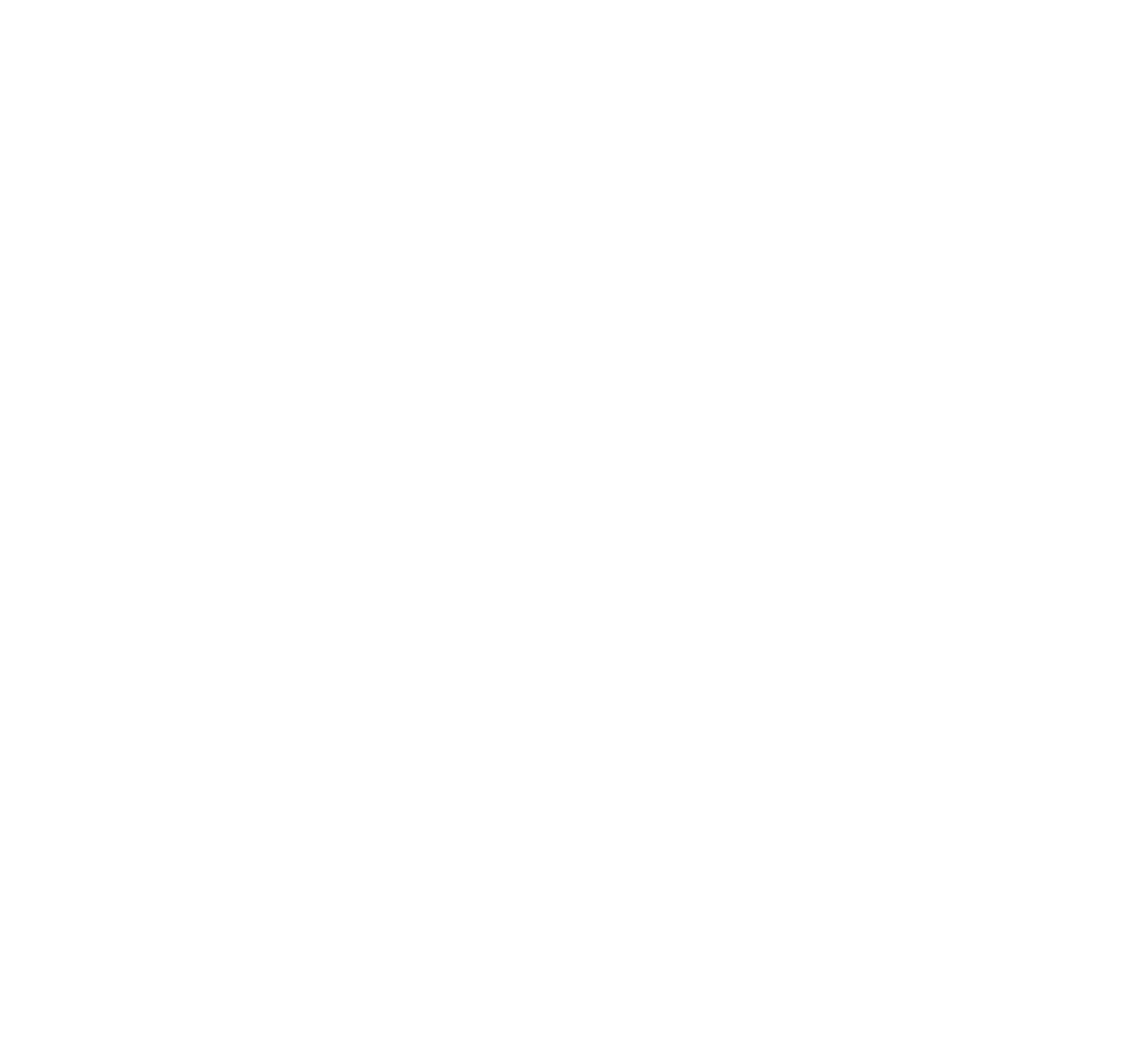
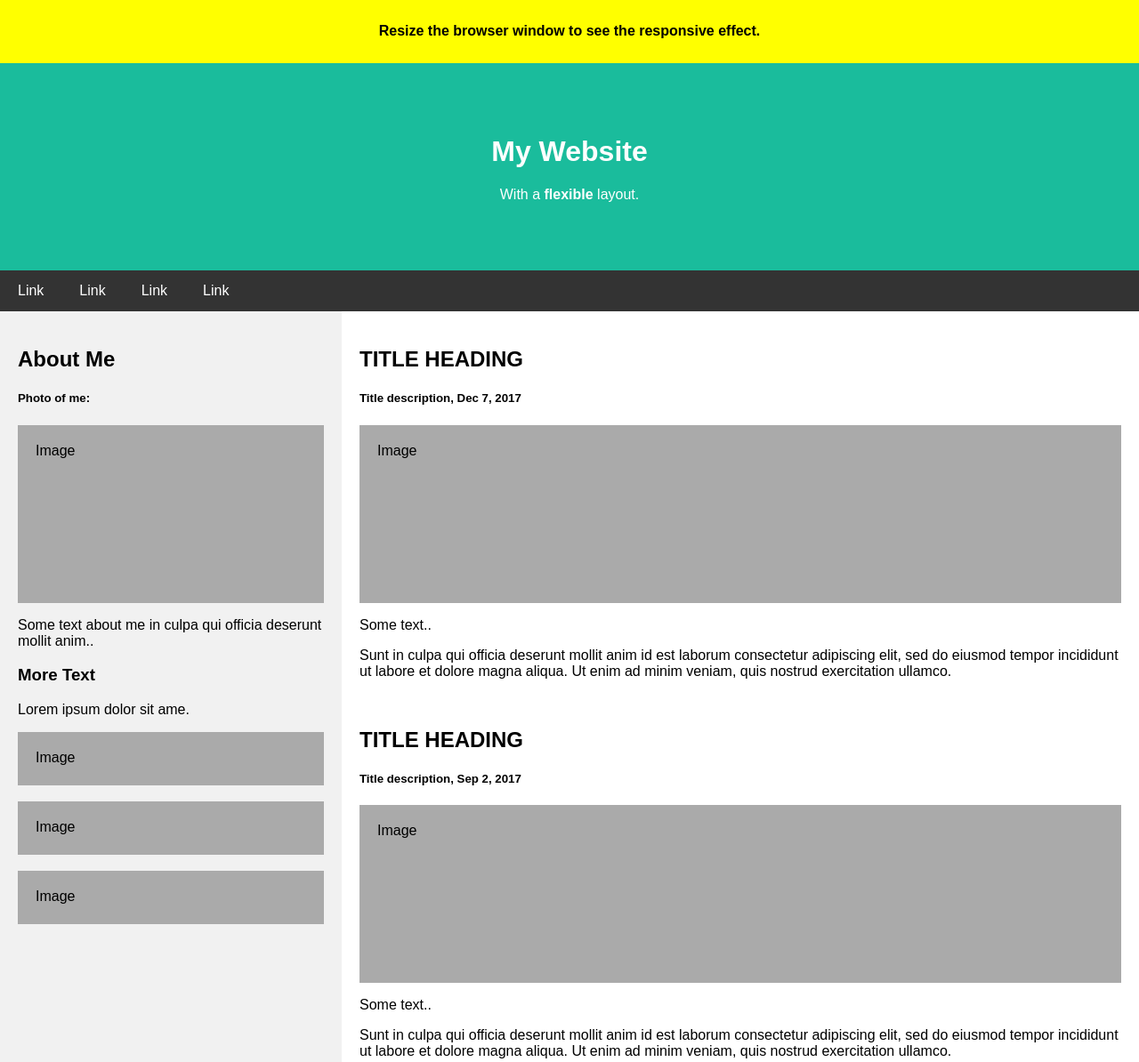
Before and after one commit to Amiramahmoudmousa/project-1, a plain HTML site: page index.html in a window 1280 px wide. Shown: the top 1194 px of the page at 89% size. Before the commit the page ends 800 px from the top, so only its background shows below. Drawn offline with Linux system fonts and the light colour scheme.

Commit message:
edit index

```diff
--- a/index.html
+++ b/index.html
@@ -1,11 +1,144 @@
 <!DOCTYPE html>
-<html lang="en">
+<html>
 <head>
-    <meta charset="UTF-8">
-    <meta name="viewport" content="width=device-width, initial-scale=1.0">
-    <title>protfolio</title>
+<title>Page Title</title>
+<meta charset="UTF-8">
+<meta name="viewport" content="width=device-width, initial-scale=1">
+<style>
+* {
+  box-sizing: border-box;
+}
+
+/* Style the body */
+body {
+  font-family: Arial;
+  margin: 0;
+}
+
+/* Header/logo Title */
+.header {
+  padding: 60px;
+  text-align: center;
+  background: #1abc9c;
+  color: white;
+}
+
+/* Style the top navigation bar */
+.navbar {
+  display: flex;
+  background-color: #333;
+}
+
+/* Style the navigation bar links */
+.navbar a {
+  color: white;
+  padding: 14px 20px;
+  text-decoration: none;
+  text-align: center;
+}
+
+/* Change color on hover */
+.navbar a:hover {
+  background-color: #ddd;
+  color: black;
+}
+
+/* Column container */
+.row {
+  display: flex;
+  flex-wrap: wrap;
+}
+
+/* Create two unequal columns that sits next to each other */
+/* Sidebar/left column */
+.side {
+  flex: 30%;
+  background-color: #f1f1f1;
+  padding: 20px;
+}
+
+/* Main column */
+.main {
+  flex: 70%;
+  background-color: white;
+  padding: 20px;
+}
+
+/* Fake image, just for this example */
+.fakeimg {
+  background-color: #aaa;
+  width: 100%;
+  padding: 20px;
+}
+
+/* Footer */
+.footer {
+  padding: 20px;
+  text-align: center;
+  background: #ddd;
+}
+
+/* Responsive layout - when the screen is less than 700px wide, make the two columns stack on top of each other instead of next to each other */
+@media screen and (max-width: 700px) {
+  .row, .navbar {
+    flex-direction: column;
+  }
+}
+</style>
 </head>
 <body>
 
+<!-- Note -->
+<div style="background:yellow;padding:5px">
+  <h4 style="text-align:center">Resize the browser window to see the responsive effect.</h4>
+</div>
+
+<!-- Header -->
+<div class="header">
+  <h1>My Website</h1>
+  <p>With a <b>flexible</b> layout.</p>
+</div>
+
+<!-- Navigation Bar -->
+<div class="navbar">
+  <a href="#">Link</a>
+  <a href="#">Link</a>
+  <a href="#">Link</a>
+  <a href="#">Link</a>
+</div>
+
+<!-- The flexible grid (content) -->
+<div class="row">
+  <div class="side">
+    <h2>About Me</h2>
+    <h5>Photo of me:</h5>
+    <div class="fakeimg" style="height:200px;">Image</div>
+    <p>Some text about me in culpa qui officia deserunt mollit anim..</p>
+    <h3>More Text</h3>
+    <p>Lorem ipsum dolor sit ame.</p>
+    <div class="fakeimg" style="height:60px;">Image</div><br>
+    <div class="fakeimg" style="height:60px;">Image</div><br>
+    <div class="fakeimg" style="height:60px;">Image</div>
+  </div>
+  <div class="main">
+    <h2>TITLE HEADING</h2>
+    <h5>Title description, Dec 7, 2017</h5>
+    <div class="fakeimg" style="height:200px;">Image</div>
+    <p>Some text..</p>
+    <p>Sunt in culpa qui officia deserunt mollit anim id est laborum consectetur adipiscing elit, sed do eiusmod tempor incididunt ut labore et dolore magna aliqua. Ut enim ad minim veniam, quis nostrud exercitation ullamco.</p>
+    <br>
+    <h2>TITLE HEADING</h2>
+    <h5>Title description, Sep 2, 2017</h5>
+    <div class="fakeimg" style="height:200px;">Image</div>
+    <p>Some text..</p>
+    <p>Sunt in culpa qui officia deserunt mollit anim id est laborum consectetur adipiscing elit, sed do eiusmod tempor incididunt ut labore et dolore magna aliqua. Ut enim ad minim veniam, quis nostrud exercitation ullamco.</p>
+  </div>
+</div>
+
+<!-- Footer -->
+<div class="footer">
+  <h2>Footer</h2>
+</div>
+
 </body>
 </html>
```
